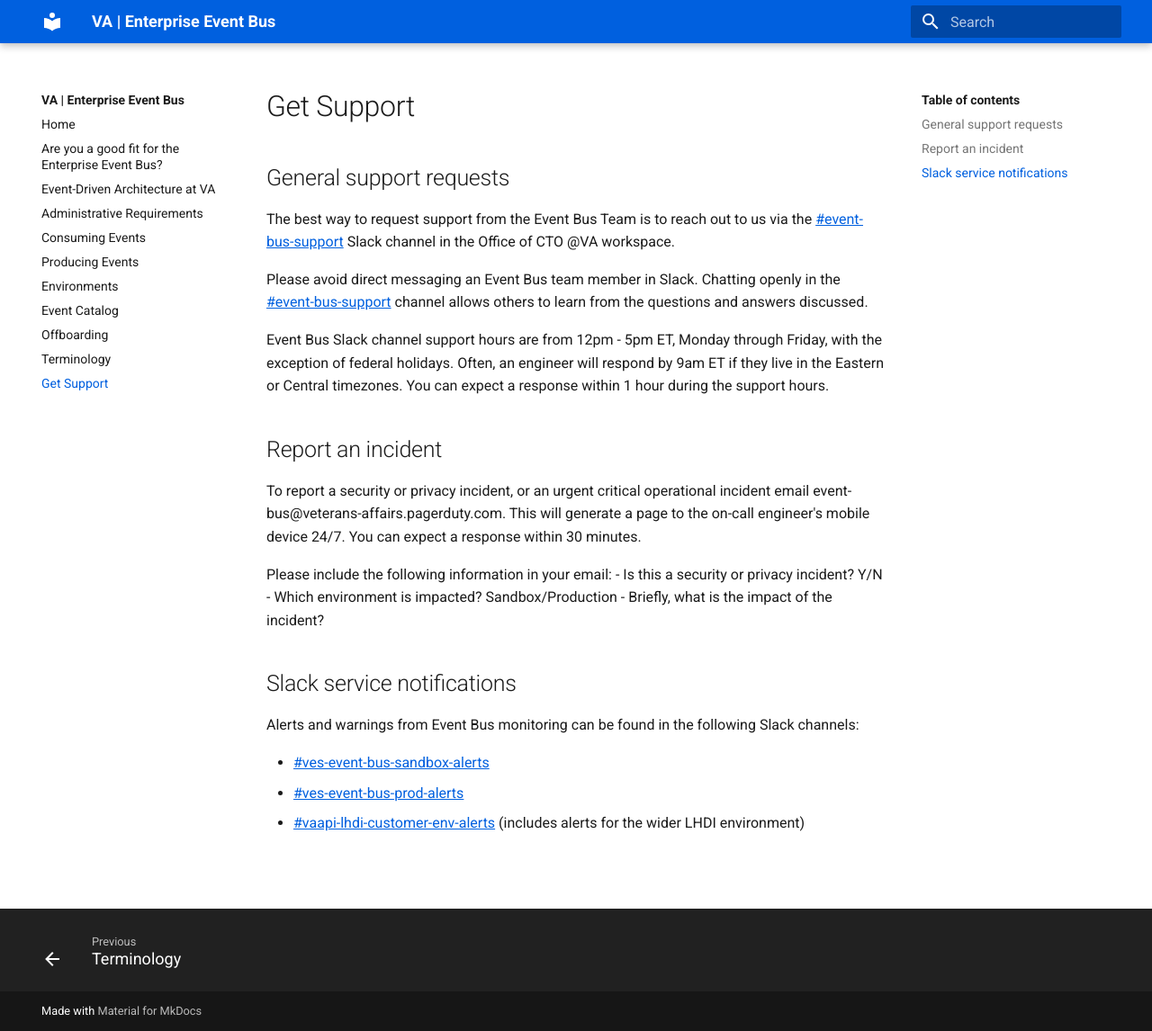
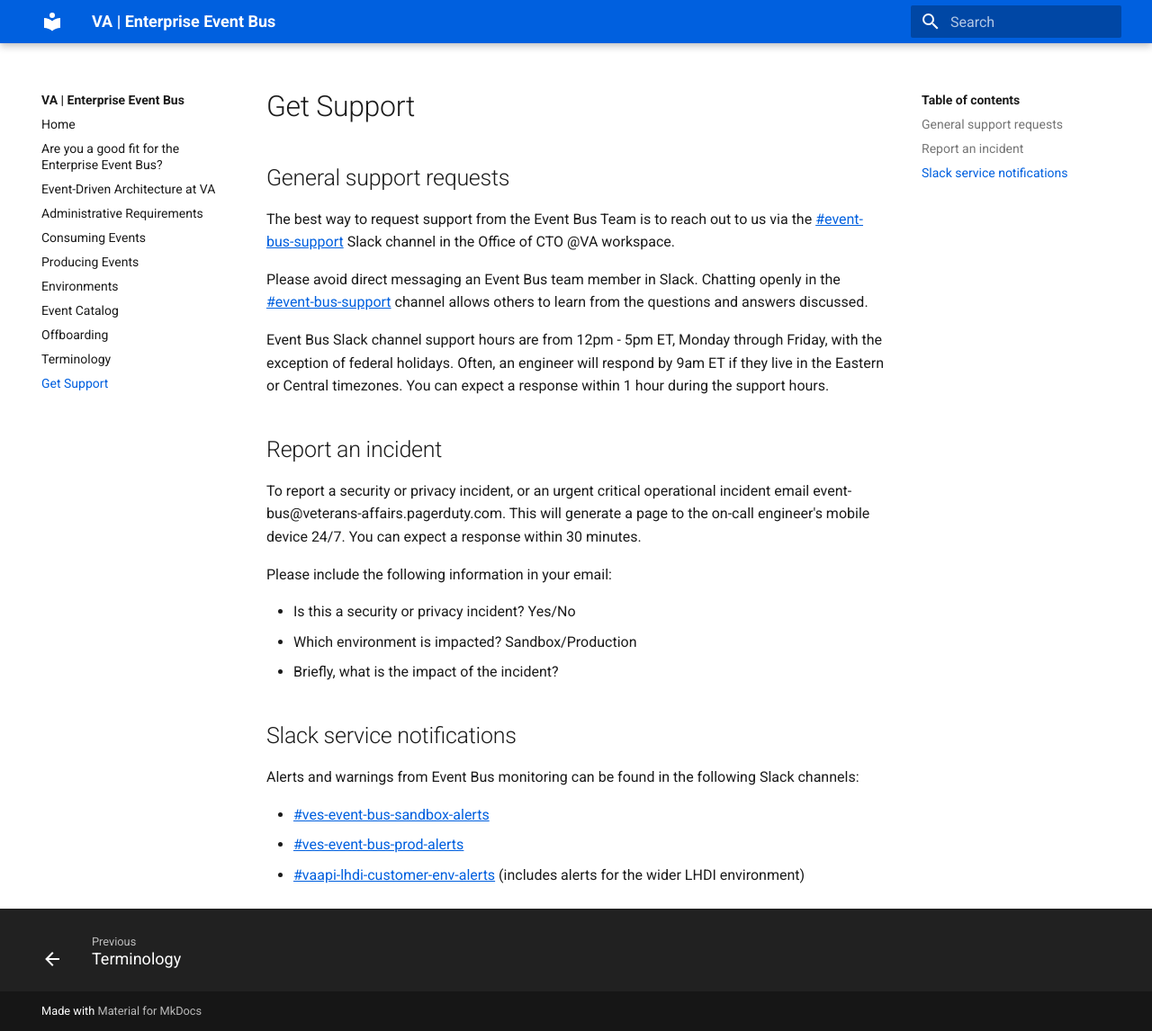
Before and after one commit to department-of-veterans-affairs/ves-event-bus-developer-portal, an MkDocs documentation site: the page built from docs/get-support.md, in a window 1280 px wide and 1146 px high. Shown: the whole window at 90% size. Built offline with MkDocs 1.6.1 and Material for MkDocs 9.7.7, drawn with Linux system fonts in a browser that asks for light colours.

Commit message:
Apply suggestions from code review
Co-authored-by: Christine Yost Kies <yost90@gmail.com>

```diff
--- a/docs/get-support.md
+++ b/docs/get-support.md
@@ -17,9 +17,10 @@
 To report a security or privacy incident, or an urgent critical operational incident email event-bus@veterans-affairs.pagerduty.com. This will generate a page to the on-call engineer's mobile device 24/7. You can expect a response within 30 minutes.
 
 Please include the following information in your email:
-- Is this a security or privacy incident? Y/N
-- Which environment is impacted? Sandbox/Production
-- Briefly, what is the impact of the incident?
+
+* Is this a security or privacy incident? Yes/No
+* Which environment is impacted? Sandbox/Production
+* Briefly, what is the impact of the incident?
 
 ## Slack service notifications
 
```
